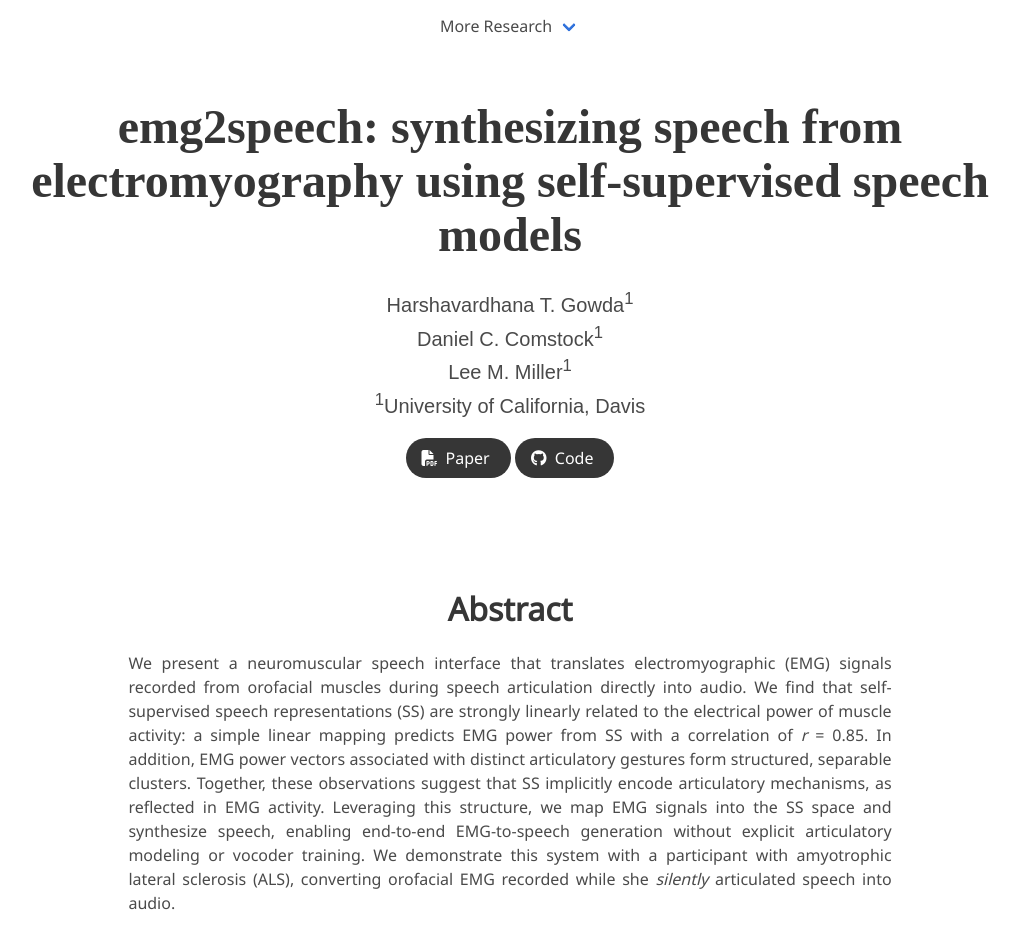
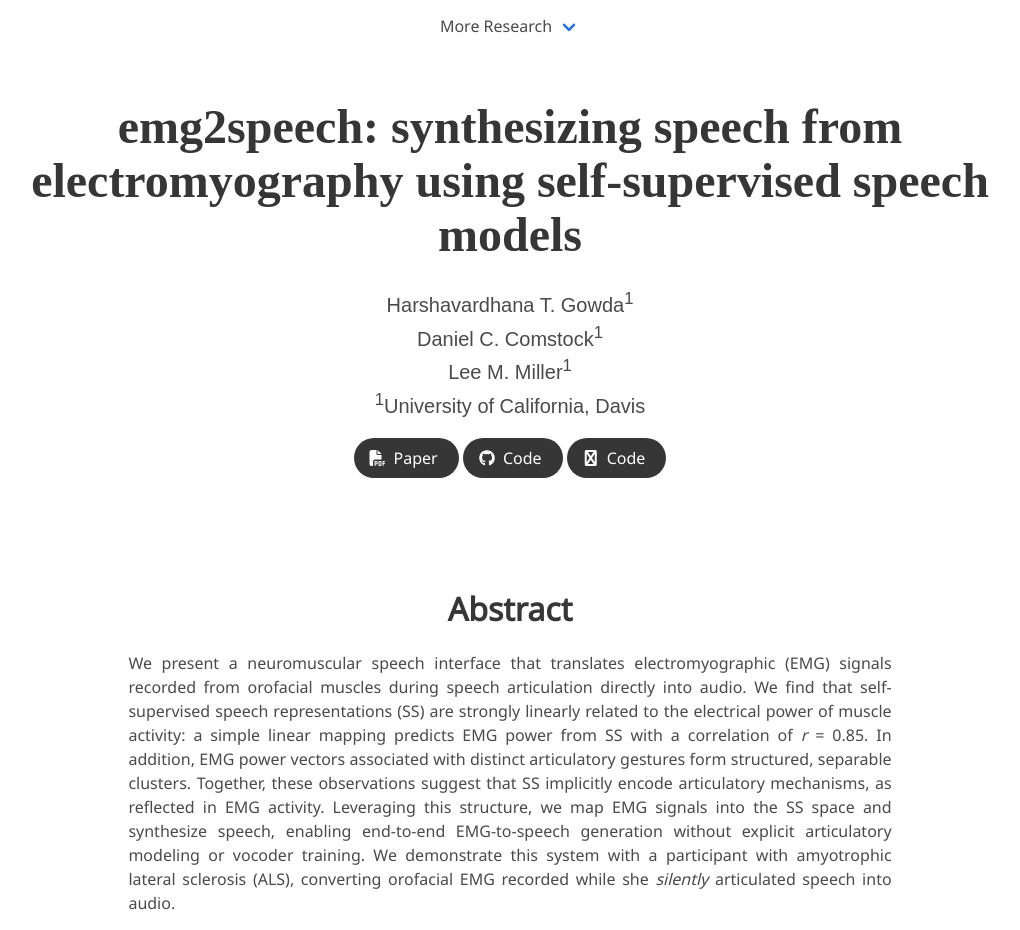
Before and after one commit to HarshavardhanaTG/emg2speech.github.io, a plain HTML site: page index.html in a window 1280 px wide. Shown: the top 930 px of the page, without its empty margins (130-1150 px from the left). Drawn offline with nearby package versions, Linux system fonts and the light colour scheme; some icons are missing; a web font is replaced by a local one.

Commit message:
add data

```diff
--- a/index.html
+++ b/index.html
@@ -3,8 +3,8 @@
 <head>
   <meta charset="utf-8">
   <meta name="description"
-        content="Deformable Neural Radiance Fields creates free-viewpoint portraits (nerfies) from casually captured videos.">
-  <meta name="keywords" content="Nerfies, D-NeRF, NeRF">
+        content="emg2speech: synthesizing speech from electromyography using self-supervised speech models">
+  <meta name="keywords" content="emg2speech, electromyography, speech synthesis, self-supervised learning">
   <meta name="viewport" content="width=device-width, initial-scale=1">
   <title>emg2speech</title>
 
@@ -126,6 +126,17 @@
                   <span>Code</span>
                 </a>
               </span>
+
+              <span class="link-block">
+                <a href="https://osf.io/65vbx/files/box"
+                   class="external-link button is-normal is-rounded is-dark">
+                  <span class="icon">
+                    <i class="fab fa-database"></i>
+                  </span>
+                  <span>Code</span>
+                </a>
+              </span>
+
             </div>
           </div>
 
```
